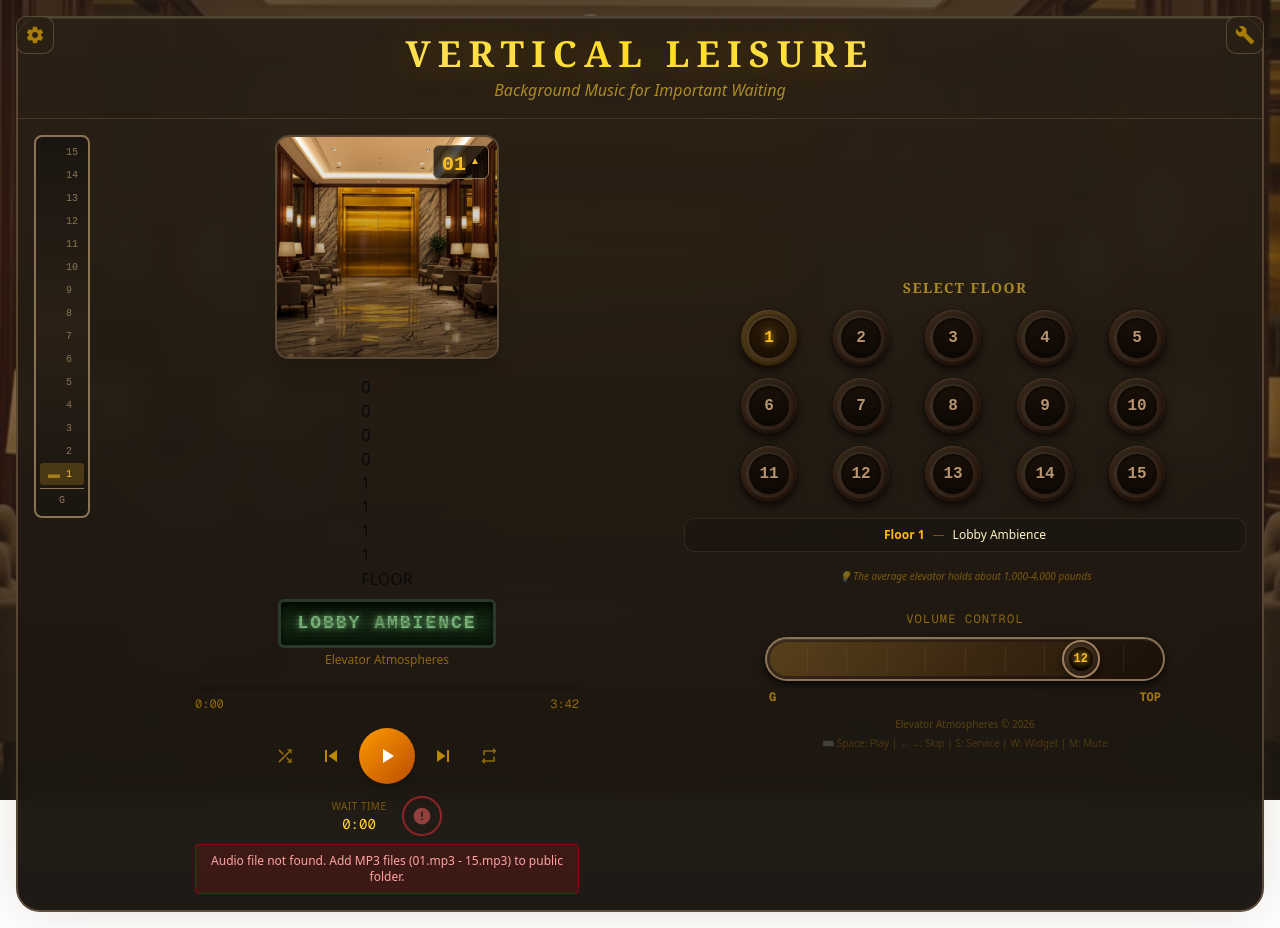
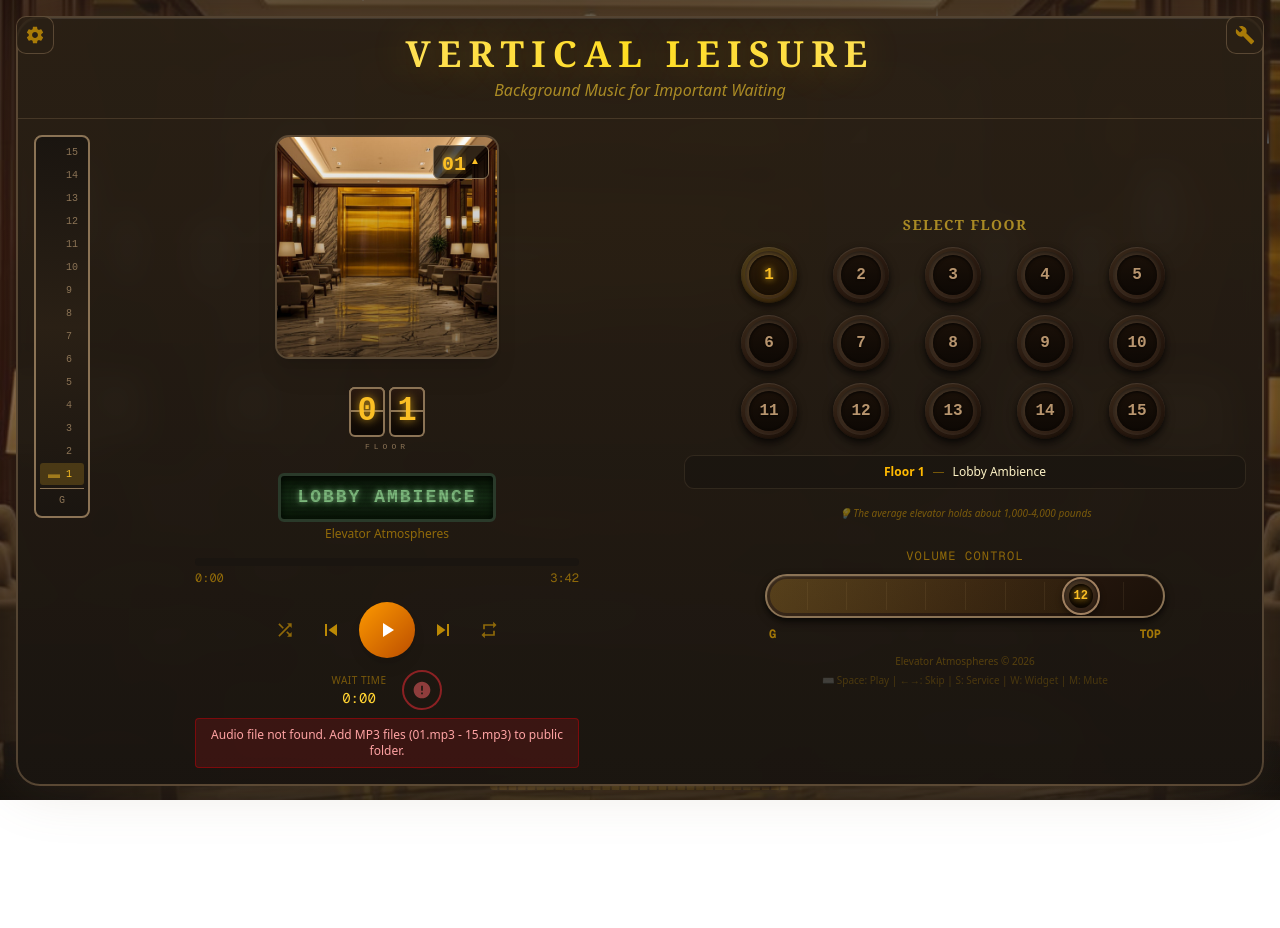
Before and after one commit to Dontbe0815/vertical-leisure, a Next.js app: page / in a window 1280 px wide. After the commit the page ends 802 px from the top, so only its background shows below. Built offline with nearby package versions, Linux system fonts and the light colour scheme.

Commit message:
Update globals.css

```diff
--- a/src/app/globals.css
+++ b/src/app/globals.css
@@ -122,7 +122,6 @@
   }
 }
 
-/* Custom animations */
 @keyframes float {
   0%, 100% { transform: translateY(0px); }
   50% { transform: translateY(-10px); }
@@ -141,18 +140,15 @@
   animation: glow-pulse 2s ease-in-out infinite;
 }
 
-/* Smooth scroll */
 html {
   scroll-behavior: smooth;
 }
 
-/* Selection color */
 ::selection {
   background: rgba(251, 191, 36, 0.3);
   color: #fbbf24;
 }
 
-/* Album player custom styles */
 .album-title {
   text-shadow: 0 0 40px rgba(251, 191, 36, 0.3);
 }
@@ -161,99 +157,280 @@ html {
   text-shadow: 0 0 10px rgba(251, 191, 36, 0.8), 0 0 20px rgba(251, 191, 36, 0.4);
 }
 
-.album-container {
-  perspective: 1000px;
-}
-
-.album-art-container {
-  transform-style: preserve-3d;
-  transition: transform 0.8s cubic-bezier(0.4, 0, 0.2, 1);
-}
-
-.album-front {
-  backface-visibility: hidden;
-}
-
-.album-back {
-  backface-visibility: hidden;
-  transform: rotateY(180deg);
-}
-
-/* Main container */
 .main-container {
   box-shadow:
     0 0 60px rgba(139, 115, 85, 0.2),
     inset 0 1px 0 rgba(255, 255, 255, 0.1);
 }
 
-/* Brass frame effect */
-.brass-frame {
-  box-shadow:
-    inset 0 1px 0 rgba(255, 255, 255, 0.3),
-    inset 0 -1px 0 rgba(0, 0, 0, 0.3),
-    inset 1px 0 0 rgba(255, 255, 255, 0.1),
-    inset -1px 0 0 rgba(0, 0, 0, 0.1);
-}
-
-/* ============================================
-   (1) PULSING FLOOR DISPLAY
-   ============================================ */
-.pulsing-floor-display {
+/* FLIP-DIGIT DISPLAY */
+.flip-digit-container {
   display: flex;
   flex-direction: column;
   align-items: center;
-  padding: 8px 20px;
-  background: linear-gradient(180deg, #0d0804 0%, #1a1008 100%);
-  border: 2px solid #8b7355;
-  border-radius: 8px;
-  margin: 8px 0;
-  box-shadow:
-    inset 0 2px 4px rgba(0, 0, 0, 0.5),
-    0 0 20px rgba(0, 0, 0, 0.3);
+  margin: 12px 0;
 }
 
-.pulsing-floor-display .floor-number-large {
+.flip-digit-wrapper {
+  display: flex;
+  gap: 4px;
+}
+
+.flip-digit {
+  position: relative;
+  width: 36px;
+  height: 50px;
+  perspective: 200px;
+}
+
+.flip-digit .digit-top,
+.flip-digit .digit-bottom {
+  position: absolute;
+  width: 100%;
+  height: 50%;
+  overflow: hidden;
+  background: linear-gradient(180deg, #1a1008 0%, #0d0804 100%);
+  border: 2px solid #8b7355;
+  display: flex;
+  align-items: center;
+  justify-content: center;
+}
+
+.flip-digit .digit-top {
+  top: 0;
+  border-radius: 6px 6px 0 0;
+  border-bottom: 1px solid #8b7355;
+  align-items: flex-end;
+  background: linear-gradient(180deg, #2a1a10 0%, #1a1008 100%);
+}
+
+.flip-digit .digit-bottom {
+  bottom: 0;
+  border-radius: 0 0 6px 6px;
+  border-top: none;
+  align-items: flex-start;
+}
+
+.flip-digit .digit-top span,
+.flip-digit .digit-bottom span {
   font-family: 'Courier New', monospace;
   font-size: 32px;
   font-weight: bold;
-  color: #d4a86a;
-  text-shadow:
-    0 0 10px rgba(251, 191, 36, 0.5),
-    0 0 20px rgba(251, 191, 36, 0.3);
-  letter-spacing: 4px;
+  color: #fbbf24;
+  text-shadow: 0 0 10px rgba(251, 191, 36, 0.8);
+  height: 50px;
+  line-height: 50px;
 }
 
-.pulsing-floor-display.active .floor-number-large {
-  color: #fbbf24;
-  animation: floorPulse 1.5s ease-in-out infinite;
-  text-shadow:
-    0 0 15px rgba(251, 191, 36, 0.9),
-    0 0 30px rgba(251, 191, 36, 0.5),
-    0 0 45px rgba(251, 191, 36, 0.3);
+.flip-digit .digit-top span {
+  transform: translateY(50%);
 }
 
-.pulsing-floor-display .floor-label {
+.flip-digit .digit-bottom span {
+  transform: translateY(-50%);
+}
+
+.flip-digit .digit-flip {
+  position: absolute;
+  top: 0;
+  left: 0;
+  width: 100%;
+  height: 50%;
+  overflow: hidden;
+  transform-origin: bottom;
+  transform-style: preserve-3d;
+}
+
+.flip-digit.flipping .digit-flip {
+  animation: flipDown 0.5s ease-in-out;
+}
+
+.flip-digit .flip-front,
+.flip-digit .flip-back {
+  position: absolute;
+  width: 100%;
+  height: 100%;
+  background: linear-gradient(180deg, #2a1a10 0%, #1a1008 100%);
+  border: 2px solid #8b7355;
+  border-radius: 6px 6px 0 0;
+  display: flex;
+  align-items: flex-end;
+  justify-content: center;
+  backface-visibility: hidden;
+}
+
+.flip-digit .flip-front span,
+.flip-digit .flip-back span {
+  font-family: 'Courier New', monospace;
+  font-size: 32px;
+  font-weight: bold;
+  color: #fbbf24;
+  text-shadow: 0 0 10px rgba(251, 191, 36, 0.8);
+  transform: translateY(50%);
+}
+
+@keyframes flipDown {
+  0% { transform: rotateX(0deg); }
+  100% { transform: rotateX(-180deg); }
+}
+
+.floor-label-flip {
   font-family: 'Courier New', monospace;
   font-size: 8px;
   letter-spacing: 4px;
   color: #8b7355;
-  margin-top: 2px;
+  margin-top: 4px;
 }
 
-@keyframes floorPulse {
-  0%, 100% {
-    transform: scale(1);
-    opacity: 1;
-  }
-  50% {
-    transform: scale(1.05);
-    opacity: 0.8;
-  }
+/* AMBIENT GLOW */
+.ambient-glow-container {
+  position: fixed;
+  top: 50%;
+  left: 50%;
+  transform: translate(-50%, -50%);
+  pointer-events: none;
+  z-index: 0;
 }
 
-/* ============================================
-   (2) RETRO LCD DISPLAY
-   ============================================ */
+.glow-ring {
+  position: absolute;
+  border-radius: 50%;
+  border: 2px solid rgba(251, 191, 36, 0.1);
+  top: 50%;
+  left: 50%;
+  transform: translate(-50%, -50%);
+}
+
+.glow-1 {
+  width: 300px;
+  height: 300px;
+  animation: glowPulse1 4s ease-in-out infinite;
+}
+
+.glow-2 {
+  width: 400px;
+  height: 400px;
+  animation: glowPulse2 4s ease-in-out infinite 0.5s;
+}
+
+.glow-3 {
+  width: 500px;
+  height: 500px;
+  animation: glowPulse3 4s ease-in-out infinite 1s;
+}
+
+.ambient-glow-container.active .glow-ring {
+  border-color: rgba(251, 191, 36, 0.3);
+  box-shadow: 0 0 30px rgba(251, 191, 36, 0.1);
+}
+
+@keyframes glowPulse1 {
+  0%, 100% { opacity: 0.3; transform: translate(-50%, -50%) scale(1); }
+  50% { opacity: 0.6; transform: translate(-50%, -50%) scale(1.05); }
+}
+
+@keyframes glowPulse2 {
+  0%, 100% { opacity: 0.2; transform: translate(-50%, -50%) scale(1); }
+  50% { opacity: 0.4; transform: translate(-50%, -50%) scale(1.03); }
+}
+
+@keyframes glowPulse3 {
+  0%, 100% { opacity: 0.1; transform: translate(-50%, -50%) scale(1); }
+  50% { opacity: 0.3; transform: translate(-50%, -50%) scale(1.02); }
+}
+
+/* WEATHER EFFECTS */
+.weather-effects-container {
+  position: fixed;
+  inset: 0;
+  pointer-events: none;
+  z-index: -1;
+  overflow: hidden;
+}
+
+.rain-container {
+  position: absolute;
+  inset: 0;
+}
+
+.raindrop {
+  position: absolute;
+  top: -20px;
+  width: 2px;
+  height: 15px;
+  background: linear-gradient(to bottom, transparent, rgba(150, 180, 200, 0.4));
+  animation: rainFall linear infinite;
+}
+
+@keyframes rainFall {
+  0% { transform: translateY(-20px); opacity: 0; }
+  10% { opacity: 1; }
+  90% { opacity: 1; }
+  100% { transform: translateY(100vh); opacity: 0; }
+}
+
+.sun-container {
+  position: absolute;
+  top: 0;
+  right: 0;
+  width: 300px;
+  height: 300px;
+}
+
+.sun-rays {
+  position: absolute;
+  top: -100px;
+  right: -100px;
+  width: 200px;
+  height: 200px;
+  background: radial-gradient(circle, rgba(255, 200, 100, 0.3) 0%, transparent 70%);
+  animation: sunPulse 3s ease-in-out infinite;
+}
+
+@keyframes sunPulse {
+  0%, 100% { transform: scale(1); opacity: 0.5; }
+  50% { transform: scale(1.2); opacity: 0.8; }
+}
+
+.clouds-container {
+  position: absolute;
+  inset: 0;
+}
+
+.cloud {
+  position: absolute;
+  background: rgba(200, 200, 200, 0.1);
+  border-radius: 50%;
+  filter: blur(20px);
+}
+
+.cloud-1 {
+  width: 150px;
+  height: 60px;
+  top: 10%;
+  animation: cloudDrift 30s linear infinite;
+}
+
+.cloud-2 {
+  width: 200px;
+  height: 80px;
+  top: 30%;
+  animation: cloudDrift 40s linear infinite 10s;
+}
+
+.cloud-3 {
+  width: 120px;
+  height: 50px;
+  top: 50%;
+  animation: cloudDrift 35s linear infinite 5s;
+}
+
+@keyframes cloudDrift {
+  0% { left: -200px; }
+  100% { left: 100%; }
+}
+
+/* RETRO LCD DISPLAY */
 .retro-lcd-container {
   margin-top: 8px;
 }
@@ -298,15 +475,6 @@ html {
   text-transform: uppercase;
 }
 
-.lcd-text.scrolling {
-  animation: lcdScroll 8s linear infinite;
-}
-
-@keyframes lcdScroll {
-  0%, 20% { transform: translateX(0); }
-  80%, 100% { transform: translateX(-50%); }
-}
-
 .lcd-cursor {
   animation: cursorBlink 0.8s step-end infinite;
 }
@@ -316,23 +484,7 @@ html {
   51%, 100% { opacity: 0; }
 }
 
-/* LCD segment effect */
-.lcd-screen::before {
-  content: 'AAAAAAAAAA';
-  position: absolute;
-  inset: 8px 16px;
-  font-family: 'LCD', 'Courier New', monospace;
-  font-size: 18px;
-  color: rgba(30, 50, 30, 0.3);
-  letter-spacing: 2px;
-  white-space: nowrap;
-  overflow: hidden;
-  pointer-events: none;
-}
-
-/* ============================================
-   (3) AUDIO VISUALIZER
-   ============================================ */
+/* AUDIO VISUALIZER */
 .audio-visualizer-container {
   display: flex;
   justify-content: center;
@@ -346,13 +498,7 @@ html {
   opacity: 0.8;
 }
 
-/* ============================================
-   (4) DOOR SOUND - no CSS needed, handled in JS
-   ============================================ */
-
-/* ============================================
-   (14) END OF TRACK FACT DISPLAY
-   ============================================ */
+/* END OF TRACK FACT */
 .end-of-track-fact {
   position: fixed;
   bottom: 20%;
@@ -398,9 +544,7 @@ html {
   50% { transform: scale(1.2); }
 }
 
-/* ============================================
-   ELEVATOR BUTTON STYLES
-   ============================================ */
+/* ELEVATOR BUTTON STYLES */
 .elevator-button {
   position: relative;
   width: 56px;
@@ -541,9 +685,7 @@ html {
   }
 }
 
-/* ============================================
-   HORIZONTAL ELEVATOR VOLUME CONTROL
-   ============================================ */
+/* VOLUME CONTROL */
 .volume-track-container {
   position: relative;
   width: 100%;
@@ -645,18 +787,14 @@ html {
     0 0 12px rgba(251, 191, 36, 0.4);
 }
 
-/* ============================================
-   FLOOR BACKGROUND
-   ============================================ */
+/* FLOOR BACKGROUND */
 .floor-background {
   background-size: cover;
   background-position: center;
   transition: background-image 0.5s ease-in-out;
 }
 
-/* ============================================
-   BUILDING SIDE VIEW
-   ============================================ */
+/* BUILDING SIDE VIEW */
 .building-side-view {
   display: flex;
   flex-direction: column;
@@ -728,9 +866,7 @@ html {
   margin: 0;
 }
 
-/* ============================================
-   ANIMATED FLOOR DISPLAY
-   ============================================ */
+/* ANIMATED FLOOR DISPLAY */
 .animated-floor-display {
   background: rgba(0, 0, 0, 0.7);
   border: 1px solid #8b7355;
@@ -780,9 +916,7 @@ html {
   50% { transform: translateY(-2px); }
 }
 
-/* ============================================
-   ELEVATOR DOORS
-   ============================================ */
+/* ELEVATOR DOORS */
 .elevator-doors-container {
   position: fixed;
   inset: 0;
@@ -826,7 +960,6 @@ html {
   transform: translateX(100%);
 }
 
-/* Door seams */
 .door::after {
   content: '';
   position: absolute;
@@ -844,3 +977,263 @@ html {
 .door.right::after {
   left: 20%;
 }
+
+/* SERVICE ELEVATOR MODE */
+.service-elevator-mode {
+  position: fixed;
+  inset: 0;
+  background: #0d0804;
+  display: flex;
+  flex-direction: column;
+  z-index: 1000;
+}
+
+.service-header {
+  display: flex;
+  justify-content: space-between;
+  align-items: center;
+  padding: 12px 20px;
+  background: #1a1008;
+  border-bottom: 2px solid #8b7355;
+}
+
+.service-label {
+  font-family: 'Courier New', monospace;
+  font-size: 12px;
+  letter-spacing: 4px;
+  color: #fbbf24;
+  animation: serviceBlink 1s step-end infinite;
+}
+
+@keyframes serviceBlink {
+  0%, 50% { opacity: 1; }
+  51%, 100% { opacity: 0.5; }
+}
+
+.service-exit {
+  width: 32px;
+  height: 32px;
+  border: 2px solid #8b7355;
+  background: transparent;
+  color: #8b7355;
+  border-radius: 4px;
+  cursor: pointer;
+  font-size: 18px;
+  transition: all 0.2s;
+}
+
+.service-exit:hover {
+  background: #8b7355;
+  color: #1a1008;
+}
+
+.service-content {
+  flex: 1;
+  display: flex;
+  flex-direction: column;
+  align-items: center;
+  justify-content: center;
+  padding: 40px;
+}
+
+.service-floor-display {
+  background: #1a1008;
+  border: 4px solid #8b7355;
+  padding: 20px 40px;
+  margin-bottom: 20px;
+}
+
+.service-floor-number {
+  font-family: 'Courier New', monospace;
+  font-size: 80px;
+  font-weight: bold;
+  color: #fbbf24;
+  text-shadow: 0 0 20px rgba(251, 191, 36, 0.8);
+  letter-spacing: 10px;
+}
+
+.service-track-name {
+  font-family: 'Courier New', monospace;
+  font-size: 14px;
+  color: #8b7355;
+  letter-spacing: 2px;
+  margin-bottom: 30px;
+}
+
+.service-controls {
+  display: flex;
+  gap: 20px;
+  margin-bottom: 30px;
+}
+
+.service-btn {
+  width: 50px;
+  height: 50px;
+  border: 2px solid #8b7355;
+  background: #1a1008;
+  color: #8b7355;
+  font-size: 18px;
+  cursor: pointer;
+  transition: all 0.2s;
+}
+
+.service-btn:hover {
+  background: #8b7355;
+  color: #0d0804;
+}
+
+.service-btn.main {
+  width: 70px;
+  height: 70px;
+  font-size: 24px;
+  border-width: 3px;
+}
+
+.service-progress {
+  width: 100%;
+  max-width: 300px;
+  height: 4px;
+  background: #1a1008;
+  border: 1px solid #8b7355;
+  margin-bottom: 20px;
+}
+
+.service-progress-fill {
+  height: 100%;
+  background: #fbbf24;
+  transition: width 0.1s;
+}
+
+.service-footer {
+  display: flex;
+  justify-content: space-between;
+  width: 100%;
+  max-width: 300px;
+  font-family: 'Courier New', monospace;
+  font-size: 10px;
+  color: #8b7355;
+  letter-spacing: 2px;
+}
+
+/* MINI WIDGET PLAYER */
+.mini-widget {
+  display: flex;
+  align-items: center;
+  gap: 12px;
+  background: linear-gradient(145deg, #3a2a1a 0%, #2a1a10 100%);
+  border: 2px solid #8b7355;
+  border-radius: 12px;
+  padding: 12px 16px;
+  box-shadow: 0 8px 32px rgba(0, 0, 0, 0.5);
+  min-width: 280px;
+}
+
+.mini-floor {
+  width: 40px;
+  height: 40px;
+  background: linear-gradient(180deg, #1a1008 0%, #0d0804 100%);
+  border: 2px solid #8b7355;
+  border-radius: 6px;
+  display: flex;
+  align-items: center;
+  justify-content: center;
+  font-family: 'Courier New', monospace;
+  font-size: 16px;
+  font-weight: bold;
+  color: #fbbf24;
+  text-shadow: 0 0 8px rgba(251, 191, 36, 0.8);
+}
+
+.mini-info {
+  flex: 1;
+  min-width: 0;
+}
+
+.mini-title {
+  font-family: 'Courier New', monospace;
+  font-size: 11px;
+  color: #fbbf24;
+  white-space: nowrap;
+  overflow: hidden;
+  text-overflow: ellipsis;
+  margin-bottom: 6px;
+}
+
+.mini-progress {
+  height: 3px;
+  background: #1a1008;
+  border-radius: 2px;
+  overflow: hidden;
+}
+
+.mini-progress-fill {
+  height: 100%;
+  background: linear-gradient(to right, #fbbf24, #d4a86a);
+  transition: width 0.1s;
+}
+
+.mini-controls {
+  display: flex;
+  align-items: center;
+  gap: 4px;
+}
+
+.mini-btn {
+  width: 28px;
+  height: 28px;
+  border: none;
+  background: transparent;
+  color: #8b7355;
+  font-size: 12px;
+  cursor: pointer;
+  transition: color 0.2s;
+  display: flex;
+  align-items: center;
+  justify-content: center;
+}
+
+.mini-btn:hover {
+  color: #fbbf24;
+}
+
+.mini-btn.play {
+  width: 36px;
+  height: 36px;
+  background: #8b7355;
+  border-radius: 50%;
+  color: #1a1008;
+  font-size: 14px;
+}
+
+.mini-btn.play:hover {
+  background: #fbbf24;
+}
+
+.mini-emergency {
+  width: 28px;
+  height: 28px;
+  border: 2px solid #ff4444;
+  background: transparent;
+  color: #ff4444;
+  font-size: 14px;
+  border-radius: 50%;
+  cursor: pointer;
+  transition: all 0.2s;
+  margin-left: 4px;
+}
+
+.mini-emergency:hover {
+  background: #ff4444;
+  color: #1a1008;
+}
+
+.mini-emergency.active {
+  background: #ff4444;
+  color: white;
+  animation: emergencyPulse 1s infinite;
+}
+
+@keyframes emergencyPulse {
+  0%, 100% { box-shadow: 0 0 0 rgba(255, 68, 68, 0.4); }
+  50% { box-shadow: 0 0 15px rgba(255, 68, 68, 0.8); }
+}
```
